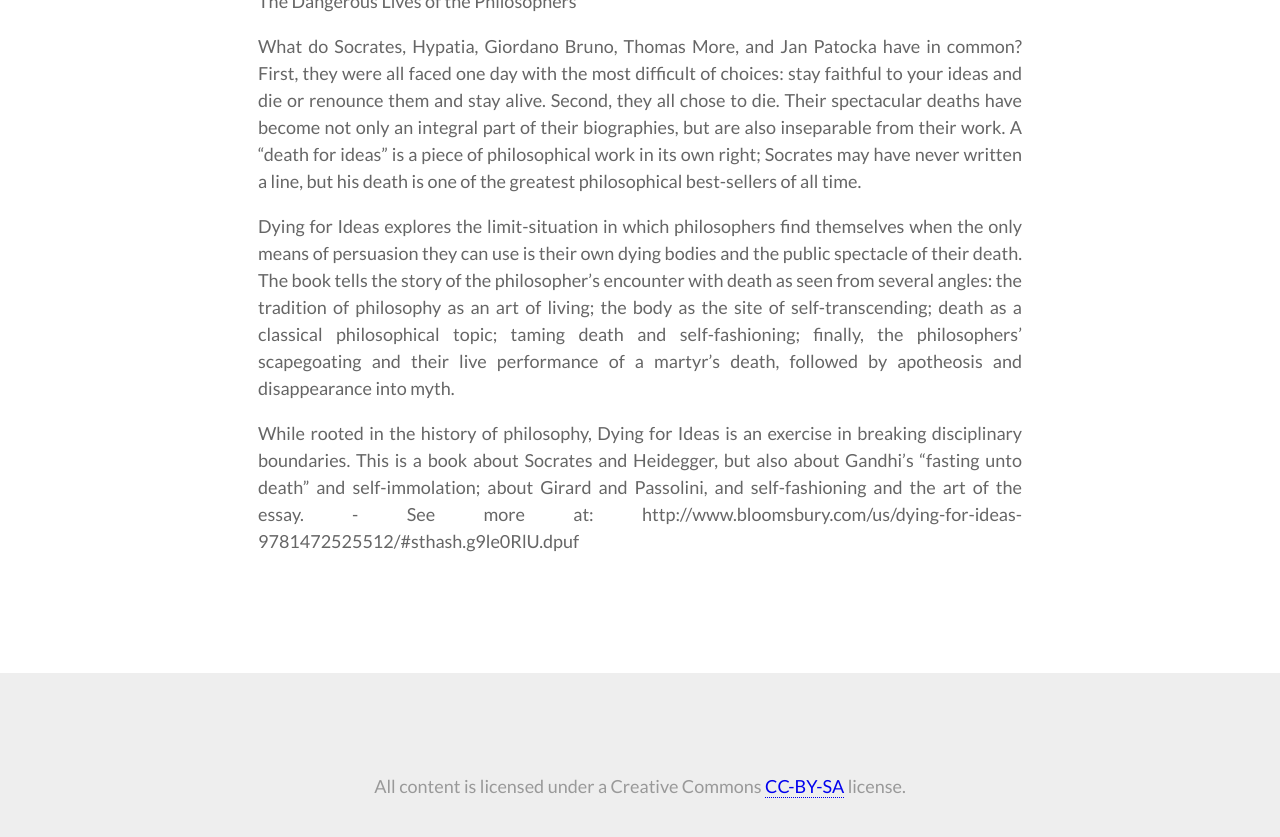
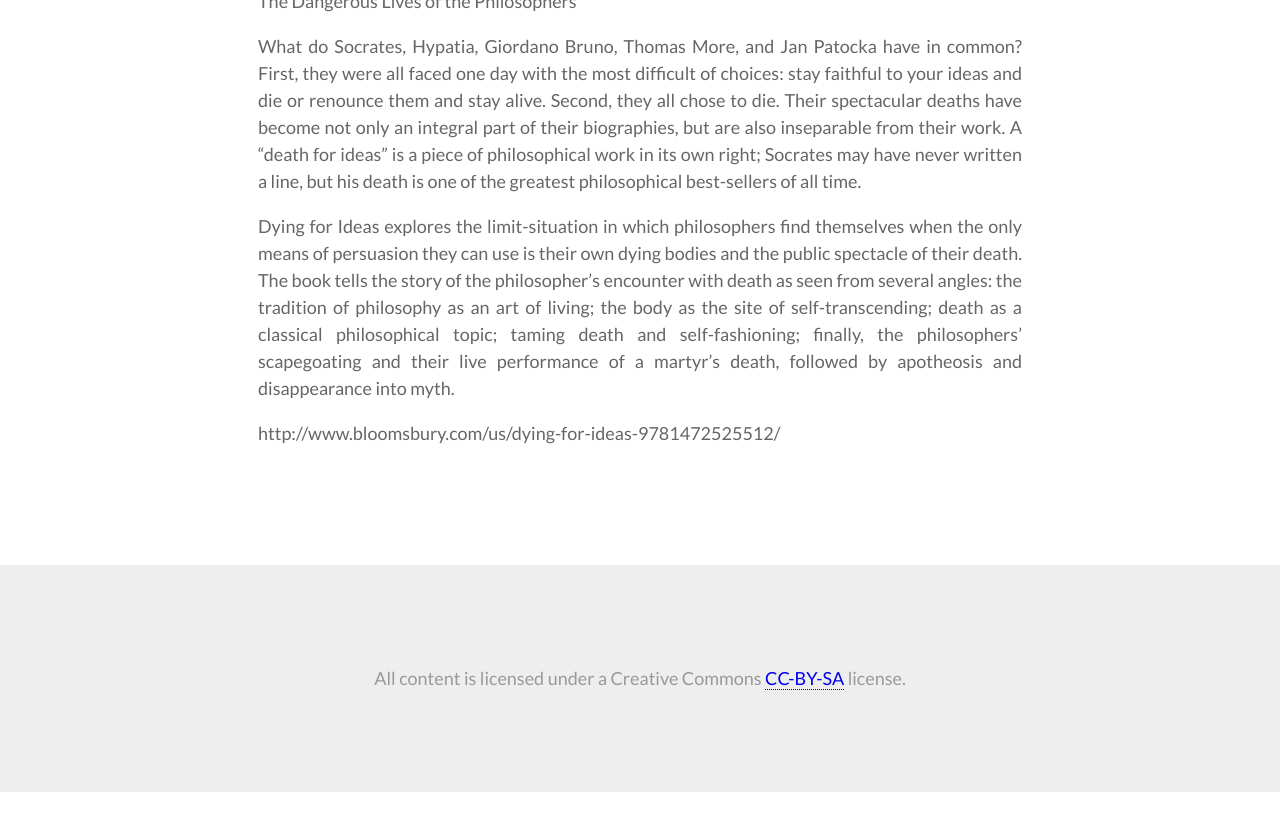
Before and after one commit to davekinkead/dailydialectic, a Jekyll site: the page built from _posts/2015-05-20-dying-for-ideas.md, in a window 1280 px wide and 900 px high, scrolled down 938 px. Shown: the top 837 px of the window. Built offline with Jekyll 4.4.1, drawn with Linux system fonts in a browser that asks for light colours; after the commit the page ends 1730 px from its top, so only the background shows below that.

```diff
--- a/_posts/2015-05-20-dying-for-ideas.md
+++ b/_posts/2015-05-20-dying-for-ideas.md
@@ -13,4 +13,4 @@
 
 Dying for Ideas explores the limit-situation in which philosophers find themselves when the only means of persuasion they can use is their own dying bodies and the public spectacle of their death. The book tells the story of the philosopher's encounter with death as seen from several angles: the tradition of philosophy as an art of living; the body as the site of self-transcending; death as a classical philosophical topic; taming death and self-fashioning; finally, the philosophers' scapegoating and their live performance of a martyr's death, followed by apotheosis and disappearance into myth.
 
-While rooted in the history of philosophy, Dying for Ideas is an exercise in breaking disciplinary boundaries. This is a book about Socrates and Heidegger, but also about Gandhi's "fasting unto death" and self-immolation; about Girard and Passolini, and self-fashioning and the art of the essay. - See more at: http://www.bloomsbury.com/us/dying-for-ideas-9781472525512/#sthash.g9le0RlU.dpuf
+http://www.bloomsbury.com/us/dying-for-ideas-9781472525512/
```
